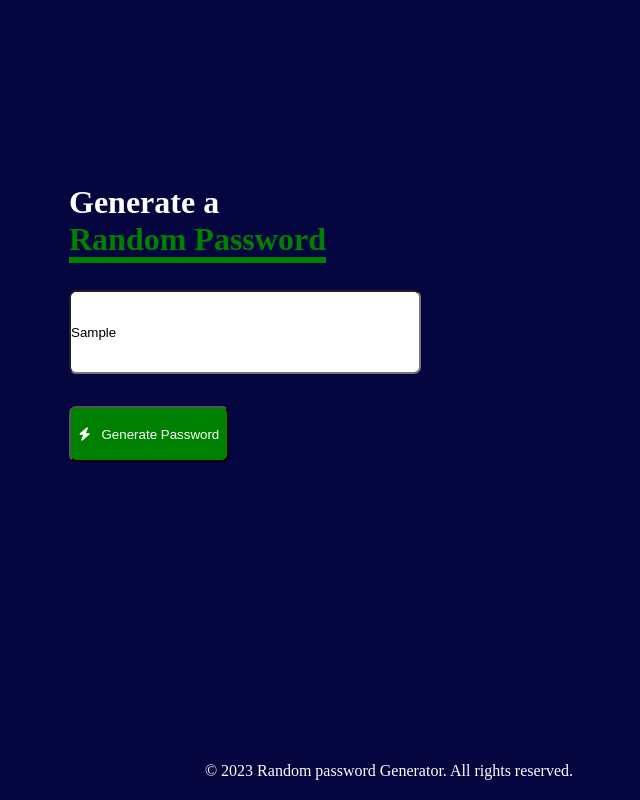
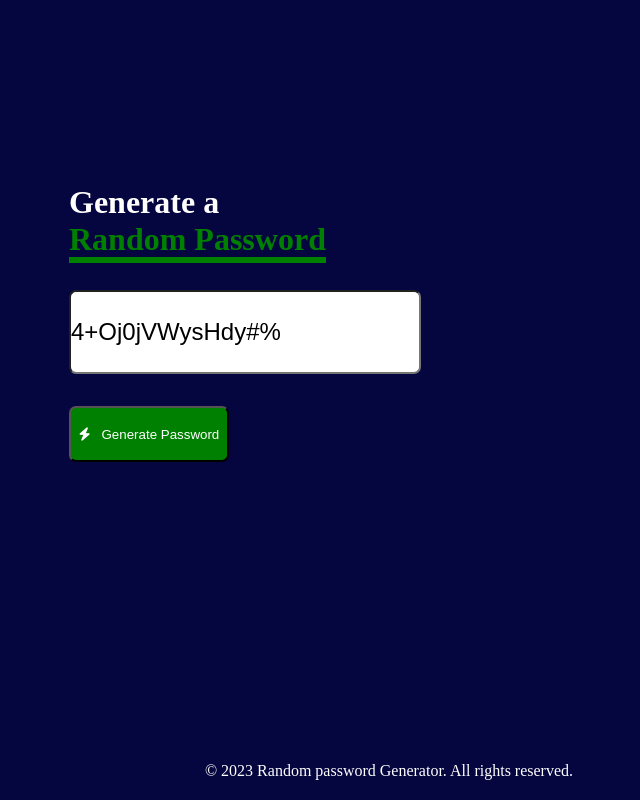
Before and after one commit to bhaskarkumar1/random-password-generator, a plain HTML site: page index.html in a window 1280 px wide. Both pictures are taken after typing "Sample" into the empty fields and a click on the button "Generate Password". Shown: the whole page, without its empty margins (251-891 px from the left). Drawn offline with Linux system fonts and the light colour scheme.

Commit message:
javascript added !

```diff
--- a/index.html
+++ b/index.html
@@ -18,15 +18,17 @@
 
             <div class="output">
 
-                <input type="text">
+                <input type="text" id="inputvalue">
 
             </div>
-            <button class="generate"> <i class="fa-solid fa-bolt"></i> &nbsp; Generate Password</button>
+            <button id="button" class="generate" type="submit"> <i class="fa-solid fa-bolt"></i> &nbsp; Generate Password</button>
 
         </div>
         <footer>
             <p>&copy; 2023 Random password Generator. All rights reserved.</p>
 
         </footer>
+
+        <script src="script.js"></script>
     </body>
 </html>
--- a/script.js
+++ b/script.js
@@ -1,7 +1,71 @@
-upper="ABCDEFGHIJKLMNOPQRSTUVWXYZ"
-lower="abcdefghijklmnopqrstuvwxyz"
-number="0123456789"
-special="!@#$%^&*()-_=+"
+
+
+letters="ABCDEFGHIJKLMNOPQRSTUVWXYZabcdefghijklmnopqrstuvwxyz0123456789!@#$%^&*()-_=+"
 
 // randomize the upper  lower number and speacial
 // generate random no .
+
+
+function passwordGenerator(){
+    pwdlen=15
+    res=""
+    for(let i=0;i<pwdlen;i++){
+        randomno=Math.floor(Math.random()*letters.length)
+        // console.log(randomno)
+        res+=letters.charAt(randomno)
+    }
+
+    return res
+}
+
+
+// console.log(passwordGenerator())
+function isvalid(s){
+    c1=0
+    c2=0
+    c3=0
+    c4=0
+
+    for(let i=0;i<s.length;i++){
+
+        c=s.charAt(i)
+        if(c>='A' && c<='Z') c1=1
+        else if(c>='a' && c<='z') c2=1
+        else if (!isNaN(parseInt(c))) c3=1
+        else {
+            special="!@#$%^&*()-_=+"
+            for(let j=0; j<special.length;j++){
+                if (c==special.charAt(j)){
+                    c4=1
+                    break
+                }
+            }
+        }
+
+    }
+    total= c1+c2+c3+c4
+    // console.log(c1,c2,c3,c4)
+    return total==4
+}
+
+// k=passwordGenerator()
+
+
+// while (!isvalid(k)){
+//     k=passwordGenerator()
+// }
+// console.log(k)
+
+// h=k
+
+mybutton=document.getElementById("button")
+mybutton.addEventListener("click",myFunction )
+
+function myFunction() {
+    h=document.getElementById("inputvalue")
+    k=passwordGenerator()
+    while (!isvalid(k)){
+        k=passwordGenerator()
+    }
+    h.value=k
+  }
--- a/style.css
+++ b/style.css
@@ -29,6 +29,11 @@ body{
 
 .text{
     padding-top: 10%;
+}
+
+
+#inputvalue{
+    font-size: 150%;
 }
 
 .output{
@@ -69,8 +74,8 @@ footer{
 }
 
 @media only screen and (max-width:767px){
-    body{
-    }
+    /* body{
+    } */
     .center-div{
         /* margin: 0; */
         height: 90%;
```
